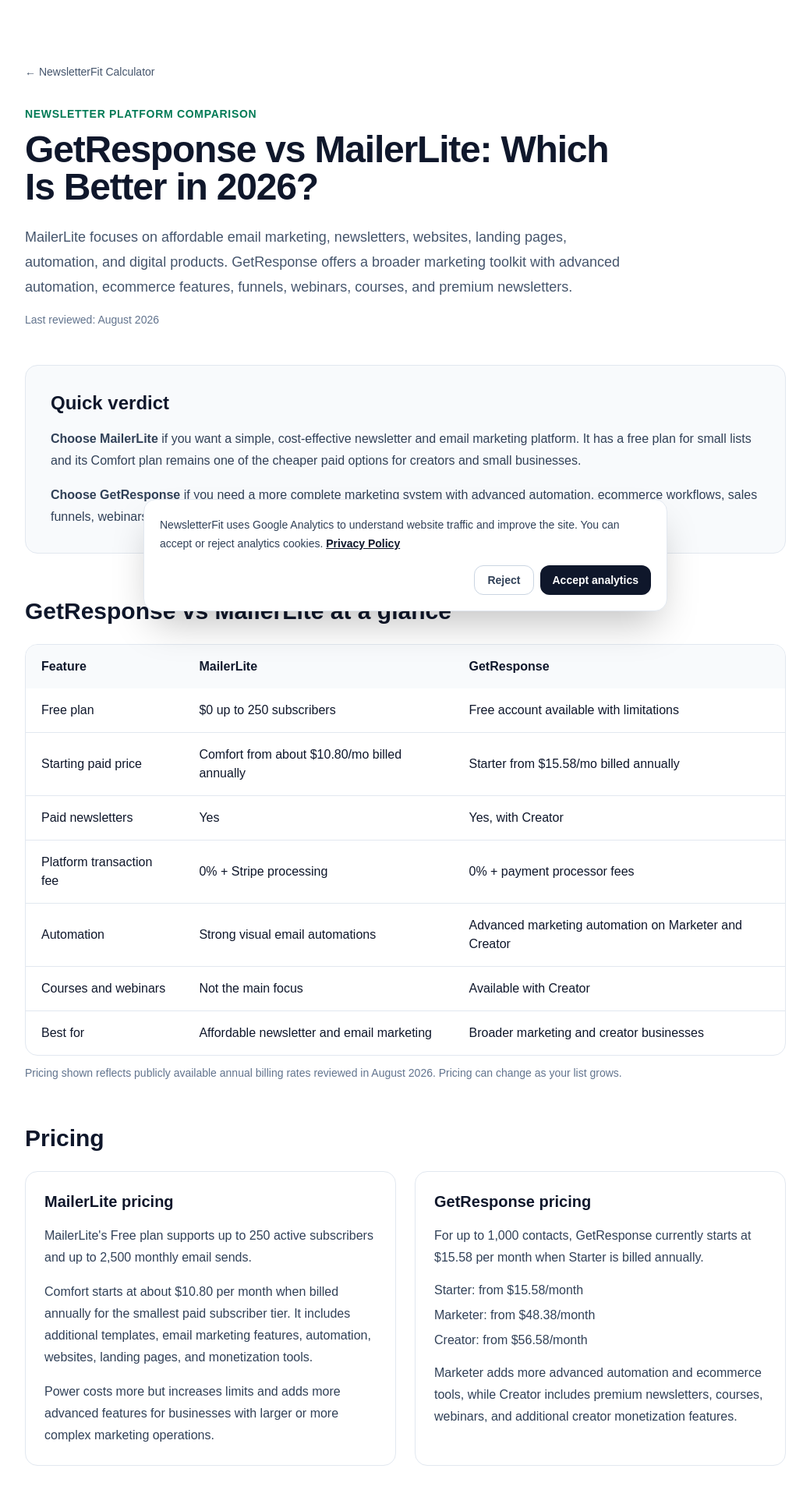
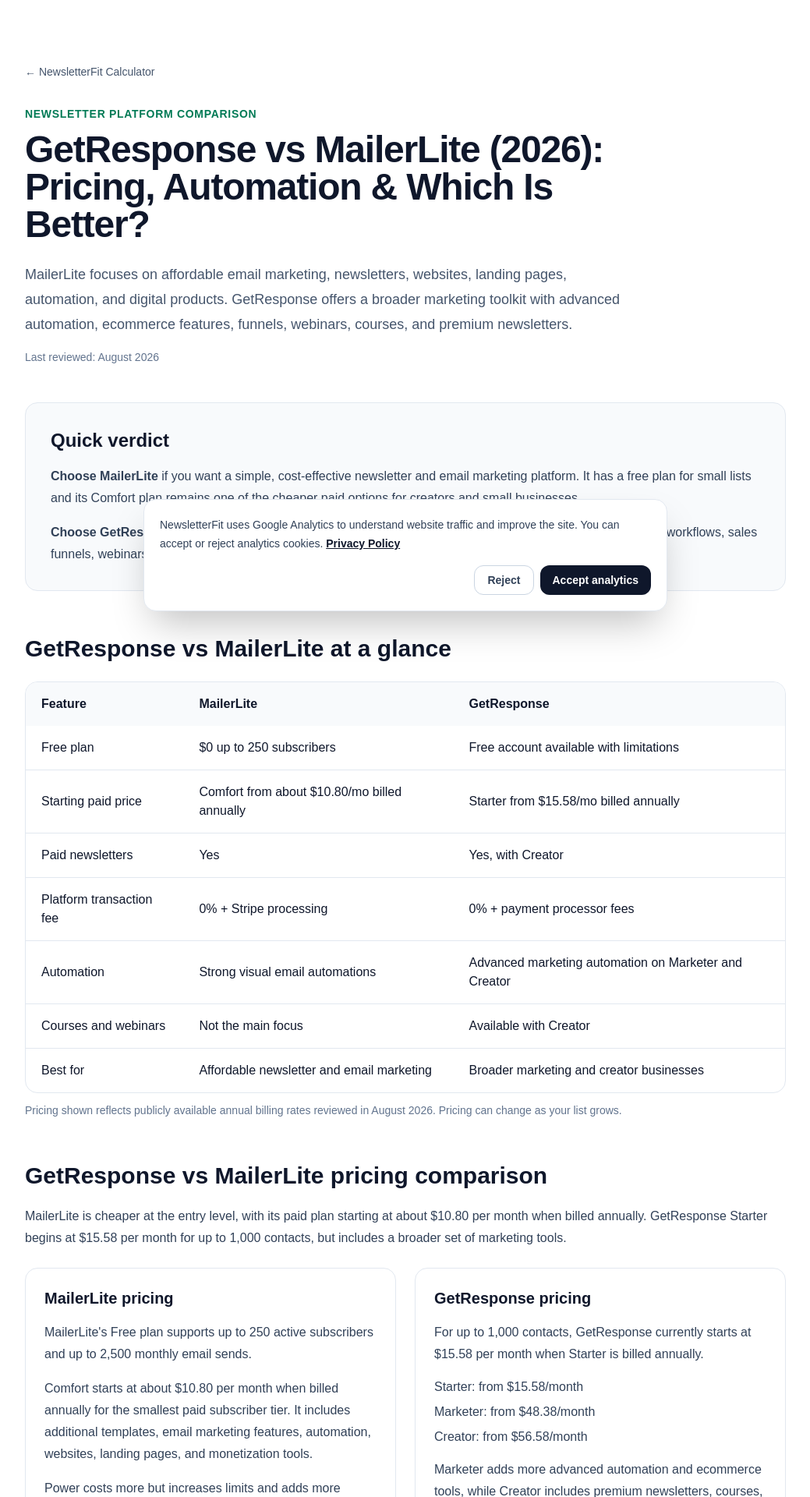
Before and after one commit to juangomez250505/newsletterfit, a Next.js app: page /getresponse-vs-mailerlite in a window 1280 px wide. Shown: the top 1920 px of the page at 78% size, without its empty margins (120-1159 px from the left). Built offline with nearby package versions, Linux system fonts and the light colour scheme.

Commit message:
Optimize GetResponse vs MailerLite SEO

```diff
--- a/app/getresponse-vs-beehiiv/page.tsx
+++ b/app/getresponse-vs-beehiiv/page.tsx
@@ -312,6 +312,14 @@
             >
               MailerLite vs Beehiiv →
             </Link>
+
+            <Link
+              href="/getresponse-vs-mailerlite"
+              className="rounded-xl border border-slate-200 p-5 font-semibold hover:bg-slate-50"
+            >
+              GetResponse vs MailerLite →
+            </Link>
+
           </div>
         </section>
       </section>
--- a/app/getresponse-vs-kit/page.tsx
+++ b/app/getresponse-vs-kit/page.tsx
@@ -383,6 +383,14 @@
             >
               Best Newsletter Platforms →
             </Link>
+
+            <Link
+              href="/getresponse-vs-mailerlite"
+              className="rounded-xl border border-slate-200 p-5 font-semibold hover:bg-slate-50"
+            >
+              GetResponse vs MailerLite →
+            </Link>
+
           </div>
         </section>
       </section>
--- a/app/getresponse-vs-mailerlite/page.tsx
+++ b/app/getresponse-vs-mailerlite/page.tsx
@@ -2,9 +2,9 @@
 import Link from "next/link";
 
 export const metadata: Metadata = {
-  title: "GetResponse vs MailerLite: Which Is Better in 2026? | NewsletterFit",
+  title: "GetResponse vs MailerLite (2026): Pricing & Automation | NewsletterFit",
   description:
-    "Compare GetResponse vs MailerLite for newsletter pricing, paid subscriptions, automation, ecommerce, creator tools, and monetization.",
+  "Compare GetResponse vs MailerLite pricing, free plans, automation and newsletter features. See which is cheaper and which platform is better in 2026.",
   alternates: {
     canonical: "https://getnewsletterfit.com/getresponse-vs-mailerlite",
   },
@@ -27,7 +27,7 @@
           </p>
 
           <h1 className="mt-3 text-4xl font-bold tracking-tight sm:text-5xl">
-            GetResponse vs MailerLite: Which Is Better in 2026?
+            GetResponse vs MailerLite (2026): Pricing, Automation & Which Is Better?
           </h1>
 
           <p className="mt-6 text-lg leading-8 text-slate-600">
@@ -159,7 +159,16 @@
         </section>
 
         <section className="mt-14">
-          <h2 className="text-3xl font-bold">Pricing</h2>
+          <h2 className="text-3xl font-bold">
+  GetResponse vs MailerLite pricing comparison
+</h2>
+
+<p className="mt-5 leading-7 text-slate-700">
+  MailerLite is cheaper at the entry level, with its paid plan starting at
+  about $10.80 per month when billed annually. GetResponse Starter begins at
+  $15.58 per month for up to 1,000 contacts, but includes a broader set of
+  marketing tools.
+</p>
 
           <div className="mt-6 grid gap-6 md:grid-cols-2">
             <article className="rounded-2xl border border-slate-200 p-6">
```
